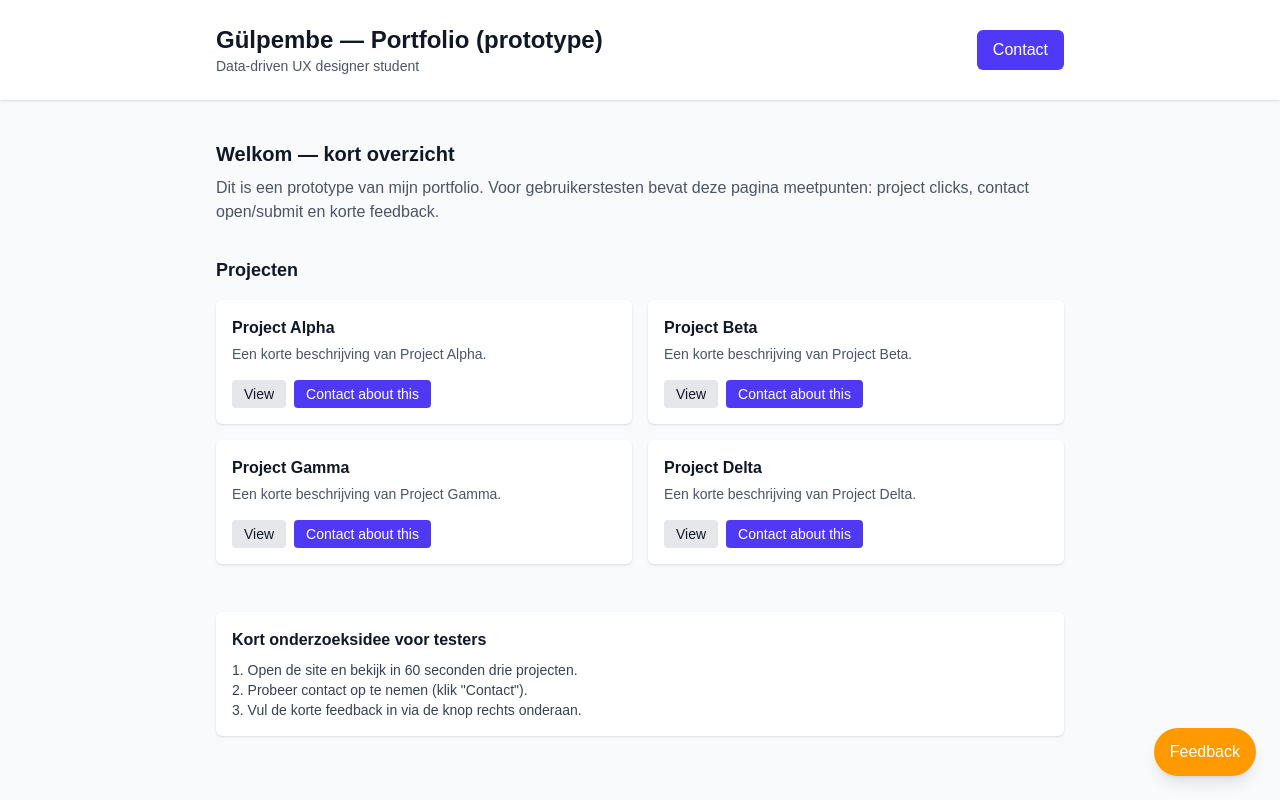
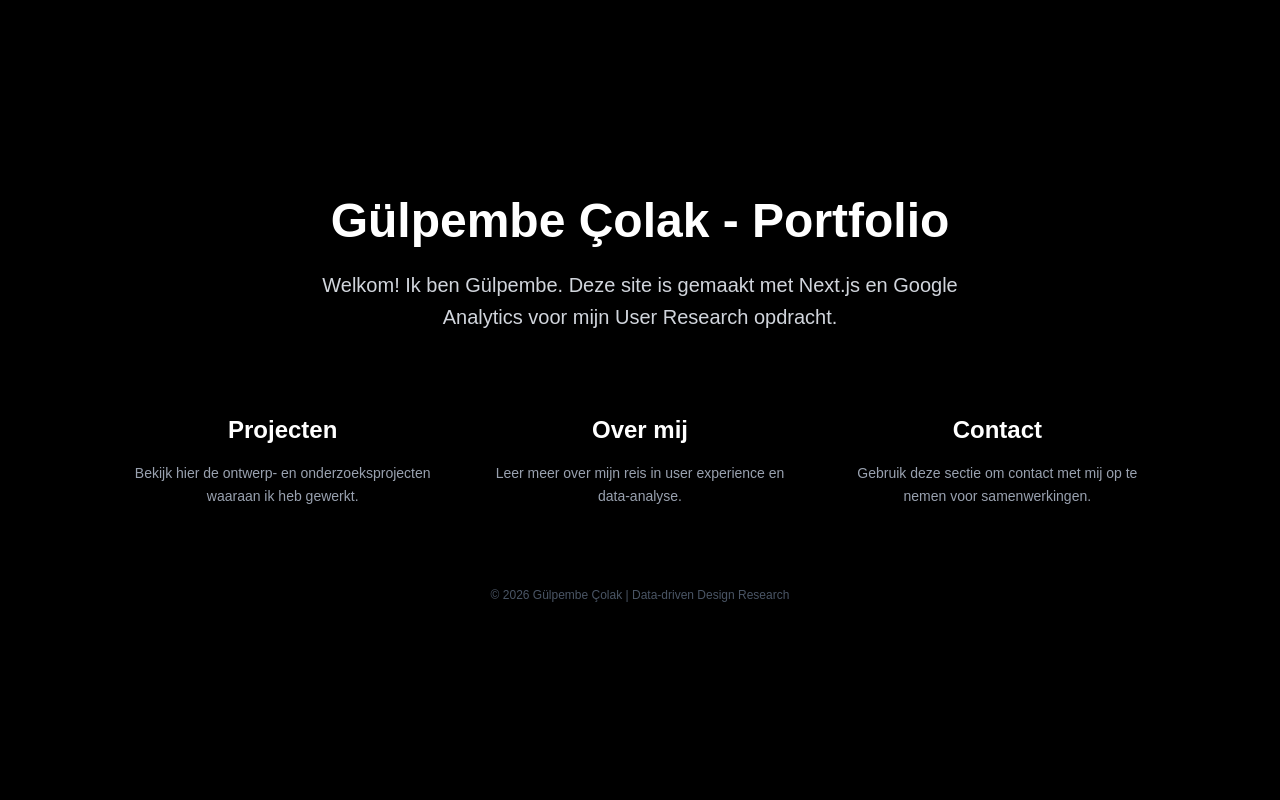
Before and after one commit to gulpembecolak-dev/my-portfolio, a Next.js app: page / in a window 1280 px wide. Built offline with nearby package versions, Linux system fonts and the light colour scheme.

Commit message:
estetik tasarıma geri dönüldü ve takip kodları eklendi

```diff
--- a/app/page.tsx
+++ b/app/page.tsx
@@ -1,204 +1,71 @@
-
+// app/page.tsx
 'use client'
-
-import { useState } from 'react'
-
-type Project = {
-  id: string
-  title: string
-  short: string
-  tags?: string[]
-}
-
-const projects: Project[] = [
-  { id: 'p1', title: 'Project Alpha', short: 'Een korte beschrijving van Project Alpha.' },
-  { id: 'p2', title: 'Project Beta', short: 'Een korte beschrijving van Project Beta.' },
-  { id: 'p3', title: 'Project Gamma', short: 'Een korte beschrijving van Project Gamma.' },
-  { id: 'p4', title: 'Project Delta', short: 'Een korte beschrijving van Project Delta.' },
-]
-
 
 function sendGtagEvent(name: string, params: Record<string, any> = {}) {
   if (typeof window !== 'undefined' && (window as any).gtag) {
-    try {
-      ;(window as any).gtag('event', name, params)
-      console.log('gtag event:', name, params)
-    } catch (e) {
-      console.warn('gtag call failed', e)
-    }
-  } else {
-    console.log('gtag not ready — event queued:', name, params)
+    (window as any).gtag('event', name, params)
   }
 }
 
 export default function Page() {
-  const [isContactOpen, setContactOpen] = useState(false)
-  const [isFeedbackOpen, setFeedbackOpen] = useState(false)
-  const [contactName, setContactName] = useState('')
-  const [contactMessage, setContactMessage] = useState('')
-  const [feedback, setFeedback] = useState('')
-
-  function handleProjectClick(p: Project) {
-    sendGtagEvent('project_click', { project_id: p.id, project_title: p.title })
-    // demo amaçlı bir detay görüntüleme; gerçekte bir sayfaya yönlendirebilirsin
-    alert(`${p.title} açıldı (simüle).`)
-  }
-
-  function openContact() {
-    sendGtagEvent('contact_open')
-    setContactOpen(true)
-  }
-
-  function submitContact(e: React.FormEvent) {
-    e.preventDefault()
-    sendGtagEvent('contact_submit', { name: contactName?.slice(0,20), message_length: contactMessage.length })
-    // burada gerçek e-posta / backend yok; local test için uyarı gösteriyoruz
-    alert('İletişim gönderildi (simüle). Teşekkürler!')
-    setContactName('')
-    setContactMessage('')
-    setContactOpen(false)
-  }
-
-  function submitFeedback(e: React.FormEvent) {
-    e.preventDefault()
-    sendGtagEvent('feedback_submit', { feedback_length: feedback.length })
-    alert('Geri bildirimin için teşekkürler!')
-    setFeedback('')
-    setFeedbackOpen(false)
+  const handleSectionClick = (sectionName: string) => {
+    sendGtagEvent('section_click', { section_title: sectionName })
+    // İstersen buraya bir alert veya yönlendirme ekleyebilirsin
   }
 
   return (
-    <main className="min-h-screen bg-gray-50 text-gray-900">
-      <header className="bg-white shadow">
-        <div className="max-w-4xl mx-auto px-6 py-6 flex items-center justify-between">
-          <div>
-            <h1 className="text-2xl font-semibold">Gülpembe — Portfolio (prototype)</h1>
-            <p className="text-sm text-gray-600">Data‑driven UX designer student</p>
-          </div>
-          <div className="flex items-center gap-4">
-            <button
-              onClick={openContact}
-              className="bg-indigo-600 text-white px-4 py-2 rounded-md hover:bg-indigo-700"
-            >
-              Contact
-            </button>
-          </div>
-        </div>
+    <main className="min-h-screen bg-black text-white flex flex-col items-center justify-center px-6 text-center">
+      {/* Header / Title */}
+      <header className="mb-12">
+        <h1 className="text-4xl md:text-5xl font-bold mb-6">Gülpembe Çolak - Portfolio</h1>
+        <p className="text-lg md:text-xl text-gray-300 max-w-2xl mx-auto leading-relaxed">
+          Welkom! Ik ben Gülpembe. Deze site is gemaakt met Next.js en Google Analytics
+          voor mijn User Research opdracht.
+        </p>
       </header>
 
-      <section className="max-w-4xl mx-auto px-6 py-10">
-        <div className="mb-8">
-          <h2 className="text-xl font-bold">Welkom — kort overzicht</h2>
-          <p className="mt-2 text-gray-600">
-            Dit is een prototype van mijn portfolio. Voor gebruikerstesten bevat deze pagina
-            meetpunten: project clicks, contact open/submit en korte feedback.
+      {/* 3 Column Sections */}
+      <div className="grid grid-cols-1 md:grid-cols-3 gap-12 max-w-5xl w-full mt-8">
+
+        {/* Projecten Section */}
+        <div
+          onClick={() => handleSectionClick('Projecten')}
+          className="cursor-pointer group"
+        >
+          <h2 className="text-2xl font-bold mb-4 group-hover:text-indigo-400 transition-colors">Projecten</h2>
+          <p className="text-gray-400 text-sm leading-relaxed">
+            Bekijk hier de ontwerp- en onderzoeksprojecten waaraan ik heb gewerkt.
           </p>
         </div>
 
-        <div>
-          <h3 className="text-lg font-semibold mb-4">Projecten</h3>
-          <div className="grid grid-cols-1 sm:grid-cols-2 gap-4">
-            {projects.map((p) => (
-              <article key={p.id} className="bg-white p-4 rounded-md shadow-sm">
-                <h4 className="font-semibold">{p.title}</h4>
-                <p className="text-sm text-gray-600 mt-1">{p.short}</p>
-                <div className="mt-4 flex gap-2">
-                  <button
-                    onClick={() => handleProjectClick(p)}
-                    className="text-sm bg-gray-200 px-3 py-1 rounded hover:bg-gray-300"
-                  >
-                    View
-                  </button>
-                  <button
-                    onClick={openContact}
-                    className="text-sm bg-indigo-600 text-white px-3 py-1 rounded hover:bg-indigo-700"
-                  >
-                    Contact about this
-                  </button>
-                </div>
-              </article>
-            ))}
-          </div>
+        {/* Over mij Section */}
+        <div
+          onClick={() => handleSectionClick('Over mij')}
+          className="cursor-pointer group"
+        >
+          <h2 className="text-2xl font-bold mb-4 group-hover:text-indigo-400 transition-colors">Over mij</h2>
+          <p className="text-gray-400 text-sm leading-relaxed">
+            Leer meer over mijn reis in user experience en data-analyse.
+          </p>
         </div>
 
-        <div className="mt-12 bg-white p-4 rounded-md shadow-sm">
-          <h3 className="font-semibold">Kort onderzoeksidee voor testers</h3>
-          <ol className="list-decimal list-inside mt-2 text-sm text-gray-700">
-            <li>Open de site en bekijk in 60 seconden drie projecten.</li>
-            <li>Probeer contact op te nemen (klik "Contact").</li>
-            <li>Vul de korte feedback in via de knop rechts onderaan.</li>
-          </ol>
+        {/* Contact Section */}
+        <div
+          onClick={() => handleSectionClick('Contact')}
+          className="cursor-pointer group"
+        >
+          <h2 className="text-2xl font-bold mb-4 group-hover:text-indigo-400 transition-colors">Contact</h2>
+          <p className="text-gray-400 text-sm leading-relaxed">
+            Gebruik deze sectie om contact met mij op te nemen voor samenwerkingen.
+          </p>
         </div>
-      </section>
 
-      {/* Sticky feedback button */}
-      <button
-        onClick={() => { sendGtagEvent('feedback_open'); setFeedbackOpen(true) }}
-        className="fixed right-6 bottom-6 bg-amber-500 text-white px-4 py-3 rounded-full shadow-lg"
-        aria-label="Feedback"
-      >
-        Feedback
-      </button>
+      </div>
 
-      {/* Contact modal */}
-      {isContactOpen && (
-        <div className="fixed inset-0 z-50 flex items-center justify-center bg-black/40">
-          <div className="bg-white rounded-md w-full max-w-lg p-6">
-            <h3 className="text-lg font-semibold">Contact opnemen</h3>
-            <form onSubmit={submitContact} className="mt-4 space-y-3">
-              <input
-                placeholder="Naam"
-                value={contactName}
-                onChange={(e) => setContactName(e.target.value)}
-                className="w-full border px-3 py-2 rounded"
-                required
-              />
-              <textarea
-                placeholder="Bericht"
-                value={contactMessage}
-                onChange={(e) => setContactMessage(e.target.value)}
-                className="w-full border px-3 py-2 rounded h-28"
-                required
-              />
-              <div className="flex justify-end gap-2">
-                <button type="button" onClick={() => setContactOpen(false)} className="px-4 py-2">
-                  Annuleren
-                </button>
-                <button type="submit" className="bg-indigo-600 text-white px-4 py-2 rounded">
-                  Verzenden
-                </button>
-              </div>
-            </form>
-          </div>
-        </div>
-      )}
-
-      {/* Feedback modal */}
-      {isFeedbackOpen && (
-        <div className="fixed inset-0 z-50 flex items-center justify-center bg-black/40">
-          <div className="bg-white rounded-md w-full max-w-md p-6">
-            <h3 className="text-lg font-semibold">Korte feedback</h3>
-            <form onSubmit={submitFeedback} className="mt-3 space-y-3">
-              <label className="text-sm block">
-                Wat vond je het meest duidelijk?
-                <input
-                  value={feedback}
-                  onChange={(e) => setFeedback(e.target.value)}
-                  className="w-full border px-3 py-2 mt-1 rounded"
-                />
-              </label>
-              <div className="flex justify-end gap-2">
-                <button type="button" onClick={() => setFeedbackOpen(false)} className="px-3 py-1">
-                  Sluiten
-                </button>
-                <button type="submit" className="bg-amber-500 text-white px-3 py-1 rounded">
-                  Verzenden
-                </button>
-              </div>
-            </form>
-          </div>
-        </div>
-      )}
+      {/* Footer / Analytics Note (Optional - can be hidden) */}
+      <footer className="mt-20 text-xs text-gray-600">
+        &copy; 2026 Gülpembe Çolak | Data-driven Design Research
+      </footer>
     </main>
   )
 }
```
